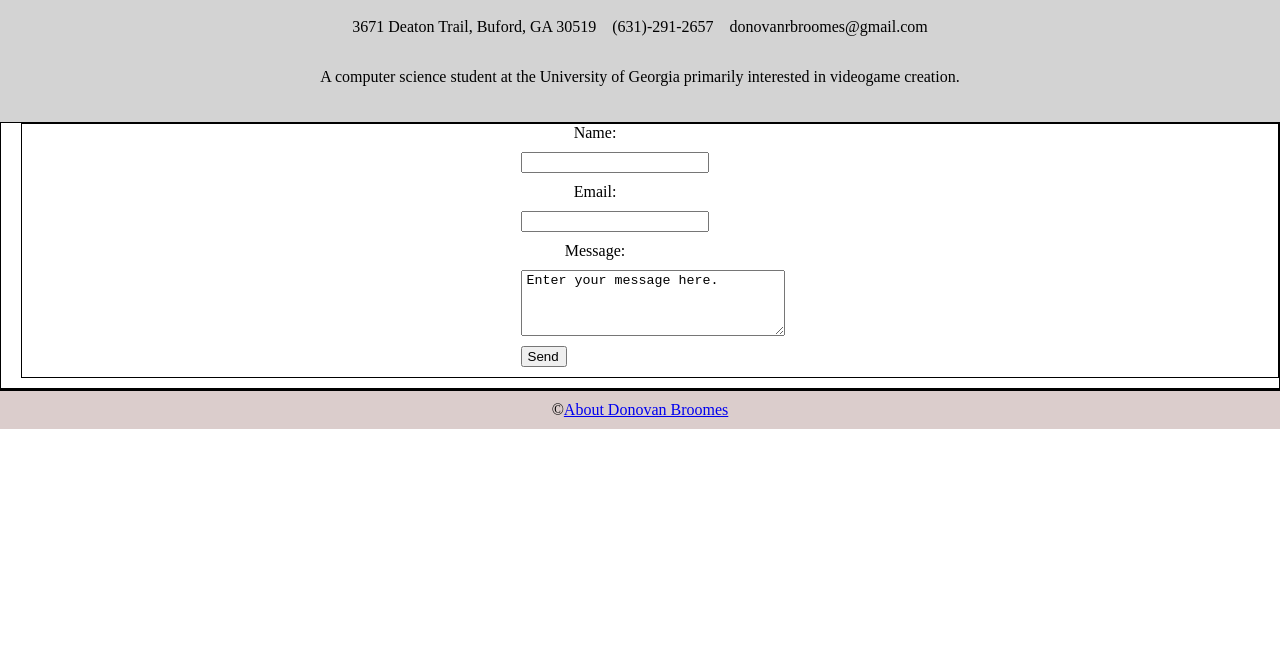
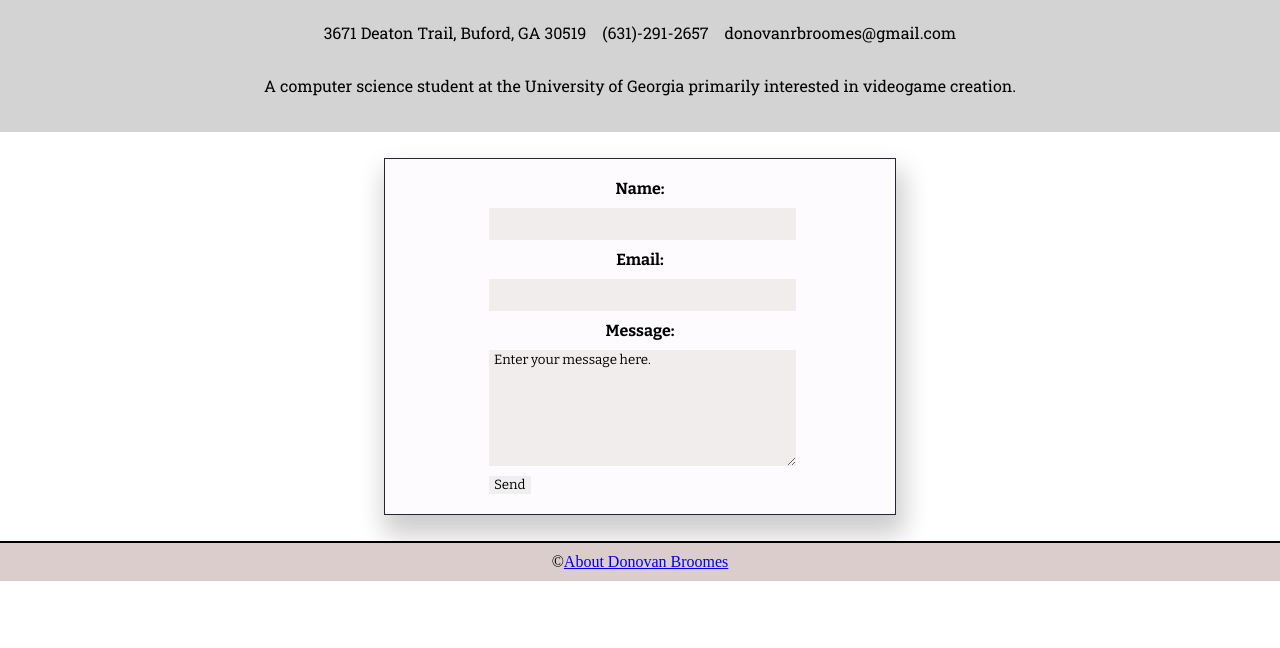
Before and after one commit to ImpluvioS/Web-Programming-CSS-CV, a plain HTML site: page contact.html in a window 1280 px wide. Shown: the part 152-800 px from the top of the page. Drawn offline with nearby package versions, Linux system fonts and the light colour scheme; some icons are missing; a web font is replaced by a local one.

Commit message:
some changes

```diff
--- a/contact.html
+++ b/contact.html
@@ -4,6 +4,7 @@
     <meta charset="UTF-8" />
     <meta name="viewport" content="width=device-width, initial-scale=1.0" />
     <link rel="stylesheet" href="css/style.css" />
+    <link href="https://fonts.googleapis.com/css2?family=Bitter:ital,wght@0,100..900;1,100..900&family=Google+Sans:ital,opsz,wght@0,17..18,400..700;1,17..18,400..700&family=Roboto+Slab:wght@100..900&display=swap" rel="stylesheet">
     <title>Donovan Broomes</title>
   </head>
   <body>
@@ -16,19 +17,21 @@
       <p>3671 Deaton Trail, Buford, GA 30519 &nbsp;&nbsp; (631)-291-2657 &nbsp;&nbsp; donovanrbroomes@gmail.com</p>
       <p>A computer science student at the University of Georgia primarily interested in videogame creation.</p>
     </header>
+    <hr>
     <section class="input-box">
       <section class="one-col">
           <form action="https://formsubmit.co/your_unique_form_id" method="POST">
                   <label class="one-col">Name:</label>
-                <input type="text" name="name" required class="one-col">
+                  <input type="text" name="name" value="" required class="one-col">
                   <label class="one-col">Email:</label>
                   <input type="email" id="email" name="email" value="" required class="one-col">
                   <label class="one-col">Message:</label>
-                <textarea name="message" rows="4" cols="30" class="one-col">Enter your message here.</textarea>
+                  <textarea name="message" rows="7" cols="50" class="one-col">Enter your message here.</textarea>
                   <button type="submit" class="one-col">Send</button>
           </form>
       </section>
   </section>
+  <hr>
     <footer>
         &copy;<a href="index.html">About Donovan Broomes</a>
         <a href="https://www.linkedin.com/in/donovan-broomes-0429373a8/" target="_blank"><i class="fab fa-linkedin"></i></a>
--- a/css/style.css
+++ b/css/style.css
@@ -19,6 +19,7 @@ nav {
 footer {
   display: flex;
   justify-content: center;
+  align-content: flex-end;
 	border-top: 2px solid #000;
   padding: 10px;
   background-color: #dbcdcc;
@@ -63,7 +64,14 @@ header img {
 /************* Sections ********************/
 
 hr {
-  height: 2;
+  color: rgb(0, 0, 0);
+  border: 2px;
+  height: 10px
+}
+
+.alignment {
+  display: flex;
+  margin: 0 15% 0 15%;
 }
 
 section {
@@ -71,7 +79,7 @@ section {
   flex-direction: column;
   justify-content: space-between;
   padding-left: 20px;
-    border: 1px solid black
+  border-top: 1px solid black;
 }
 
 section h2 {
@@ -87,6 +95,7 @@ section dl {
   display: grid;
   gap: 5px;
   grid-template-columns: 1fr 1fr;
+  font-family: "Roboto Slab", serif;
   font-size: large;
 }
 
@@ -106,7 +115,7 @@ section dl {
 }
 
 section dt:hover .extra-info {
-  max-height: 50px;
+  max-height: 100px;
   opacity: 1;
   margin-top: 8px;
 }
@@ -118,6 +127,7 @@ section li:hover .extra-info {
 }
 
 section ul {
+  font-family: "Roboto Slab", serif;
   font-size: larger;
 }
 
@@ -138,6 +148,9 @@ section a:hover {
   font-style: normal;
 }
 
+p {
+ font-family: "Roboto Slab", serif;
+}
 
 /**************   Projects   *****************/
 .three-col {
@@ -154,6 +167,7 @@ section a:hover {
 }
 
 .card {
+  border: 2px solid black;
   display: flex;
   margin-left: 20px;
   box-shadow: 0 8px 16px 0 rgba(0,0,0,0.2);
@@ -200,26 +214,46 @@ section a:hover {
   display: flex;
   flex-direction: column;
   justify-content: space-between;
+  font-family: "Bitter", serif;
   align-items: center;
   margin-bottom: 10px;
+  border: none;
+}
+
+.input-box {
+  margin: 0 30% 0 30%;
+  padding-top: 20px;
+  border: 1px solid #272336;
+  box-shadow: 4px 16px 24px 4px rgba(0,0,0,0.2);
+  background-color: #fefbff;
 }
 
 label {
   position: relative;
-  right: 60px;
-
-
+  font-weight: bold;
+  right: 15px;
+  font-family: "Bitter", serif;
 }
 
 input {
-
-  max-width: 200px;
+  font-family: "Bitter", serif;
+  position: relative;
+  right: 10px;
+  max-width: 300px;
+  height: 30px;
+  width: 100%;
+  background-color: rgb(242, 237, 237);
 }
 
 textarea {
-   max-width: 300px;
+  position: relative;
+  right: 10px;
+  max-width: 300px;
+  background-color: rgb(242, 237, 237);
 }
 
 button {
+  position: relative;
+  right: 10px;
   max-width: 100px;
 }
```
Also changed, not shown: index.html (+4 -2 lines). Lines whose indentation alone changed are shown as unchanged.
